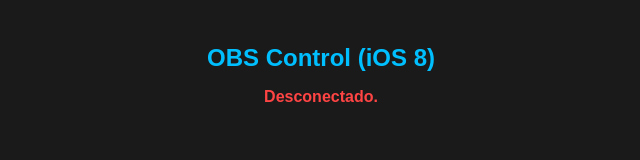
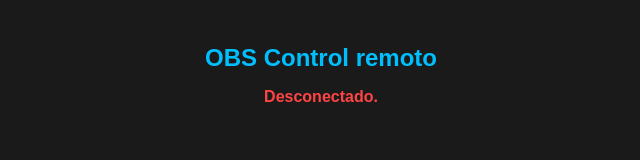
Before and after one commit to Tati-DPL/obs-remote, a plain HTML site: page index.html in a window 1280 px wide. Shown: the full height of the page, 319-959 px from the left. Drawn offline with Linux system fonts and the light colour scheme.

```diff
--- a/index.html
+++ b/index.html
@@ -15,12 +15,12 @@
     </style>
 </head>
 <body>
-    <h1>OBS Control (iOS 8)</h1>
+    <h1>OBS Control remoto</h1>
     <div id="status">Conectando...</div>
     <div id="scenes-container"></div>
 
     <script>
-        // CONFIGURACIÓN DE TU COMPUTADORA
+        // CONFIGURACIÓN DE COMPUTADORA
         var IP_PC = "192.168.1.71";
         var PUERTO = "4455";
 
```
